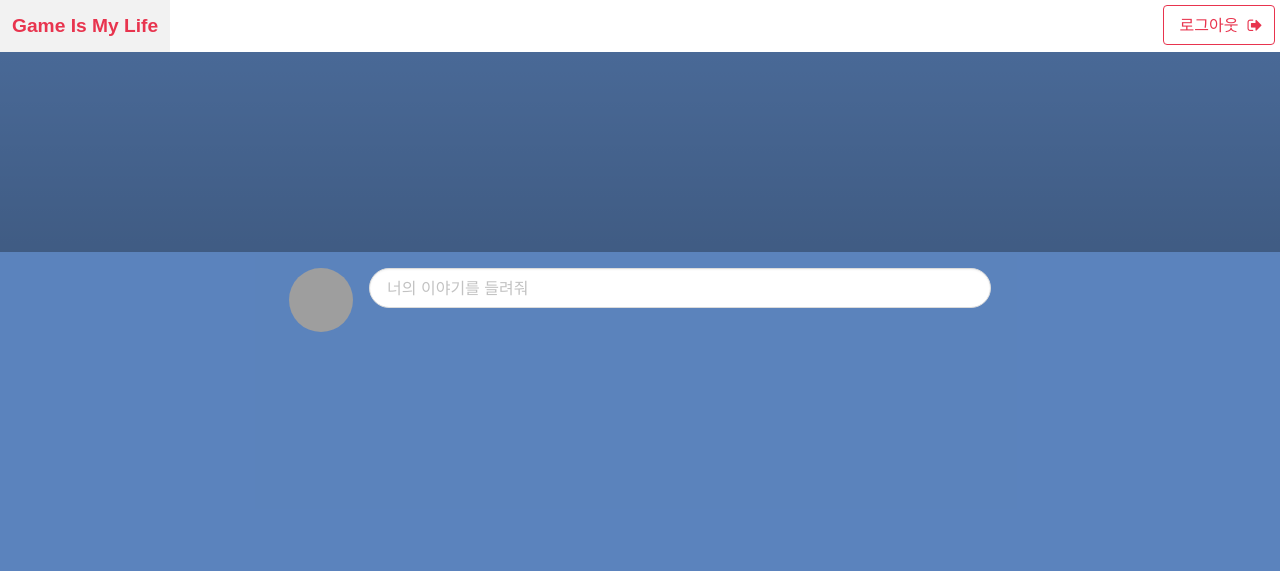
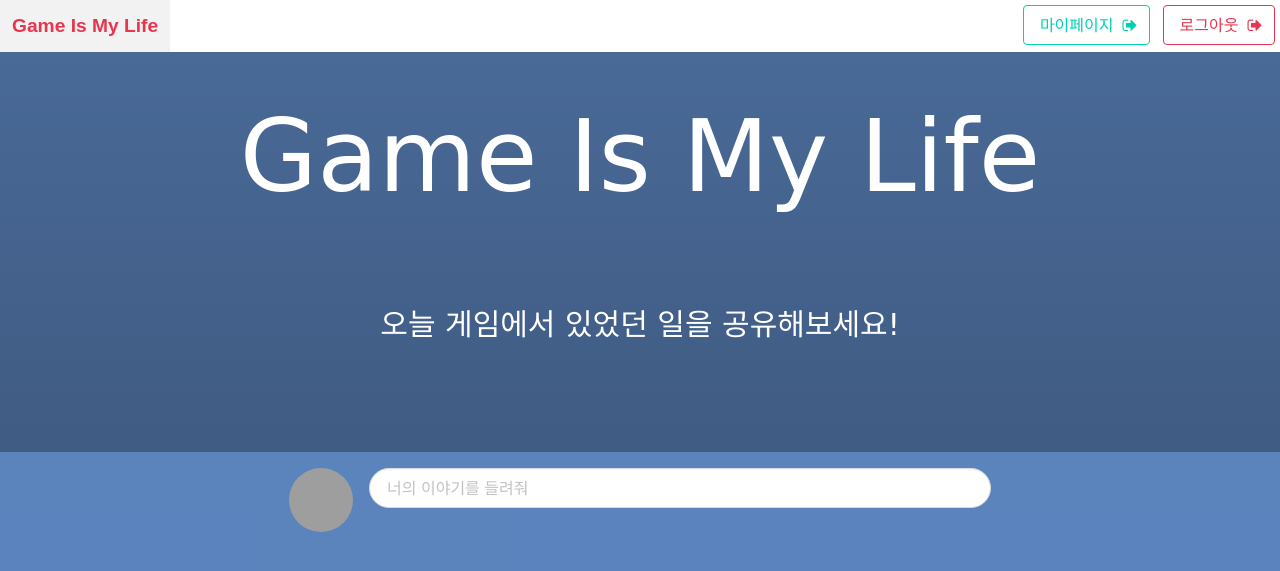
Before and after one commit to kang0906/W1-web-mini-project, a Flask app: template game-is-my-life/templates/index.html in a window 1280 px wide. Shown: the top 571 px of the page. Run offline with Flask 2, Linux system fonts and the light colour scheme; the template is opened without the code that fills it, so the values that code supplies are empty; some libraries are stand-ins or nearby versions; grey boxes are pictures that could not be loaded.

Commit message:
마이페이지 기능 구현, 백그라운드 이미지

```diff
--- a/game-is-my-life/static/mystyle.css
+++ b/game-is-my-life/static/mystyle.css
@@ -1,11 +1,38 @@
 .my_image {
-    background-image: linear-gradient( rgba(0, 0, 0, 0.2), rgba(0, 0, 0, 0.3) ),url("https://search.pstatic.net/common/?src=http%3A%2F%2Fblogfiles.naver.net%2F20160226_120%2Fmanny80_1456450941142Jem1v_JPEG%2Flol_%25283%2529.jpg&type=a340");
+    background-image: linear-gradient( rgba(0, 0, 0, 0.2), rgba(0, 0, 0, 0.3) ),url("https://search.pstatic.net/common/?src=http%3A%2F%2Fblogfiles.naver.net%2FMjAyMjA4MTZfNTgg%2FMDAxNjYwNjYxOTA2MDcx.WYqryZjUjp6of1brylKv0fkpd15WoYcSvjQ77Xrnukkg.53FlYNctafQBfHUgNXN5Wvep5T5p1ubKp-bZIyDUVLsg.PNG.adorable409%2FScreen06.png&type=sc960_832");
     background-position: center;
 
-     background-size: 100% 200px;
+     background-size: 100% 400px;
 
       width: 100%;
-      height: 200px;
+      height: 400px;
+}
+
+.hero-body{
+  background-image: linear-gradient( rgba(0, 0, 0, 0.2), rgba(0, 0, 0, 0.3) ),url("https://search.pstatic.net/common/?src=http%3A%2F%2Fblogfiles.naver.net%2FMjAyMjA4MTZfNTgg%2FMDAxNjYwNjYxOTA2MDcx.WYqryZjUjp6of1brylKv0fkpd15WoYcSvjQ77Xrnukkg.53FlYNctafQBfHUgNXN5Wvep5T5p1ubKp-bZIyDUVLsg.PNG.adorable409%2FScreen06.png&type=sc960_832");
+    background-position: center;
+     background-size: 100% 400px;
+
+}
+
+.hero-body > .hero is-white{
+    width: 50%;
+}
+
+.my_title{
+    font-size: 100px;
+    color: white;
+    text-align: center;
+    padding-top: 30px;
+    font-family: 'Yeon Sung', cursive;
+}
+
+.my_logo{
+    font-size: 30px;
+    color: white;
+    text-align: center;
+    padding-top: 70px;
+    font-family: 'Yeon Sung', cursive;
 }
 
 
--- a/game-is-my-life/templates/index.html
+++ b/game-is-my-life/templates/index.html
@@ -31,8 +31,10 @@
 <body class="has-navbar-fixed-top">
 
 <div class="my_image" >
+    <h1 class="my_title">Game Is My Life</h1>
+    <h3 class="my_logo">오늘 게임에서 있었던 일을 공유해보세요!</h3>
+</div>
 
-</div>
 <nav class="navbar is-fixed-top is-white" role="navigation" aria-label="main navigation">
     <div class="navbar-brand">
         <a class="navbar-item" href="/">
@@ -40,12 +42,12 @@
             <strong class="is-sparta" style="font-family: 'Stylish', sans-serif;font-size: larger;">Game Is My
                 Life</strong>
         </a>
-        <!-- this is for you 민석 -->
-        <!-- <button style="position: absolute; top:5px;right:130px; " class="button level-item has-text-centered is-primary is-outlined" aria-label="logout"
-           onclick="#">
+
+         <a style="position: absolute; top:5px;right:130px; " class="button level-item has-text-centered is-primary is-outlined" aria-label="logout"
+           href="/user/{{ user_info.username }}">
             마이페이지&nbsp;&nbsp;&nbsp;<span class="icon is-small"><i class="fa fa-sign-out"
                                                                  aria-hidden="true"></i></span>
-        </button> -->
+        </a>
         <button style="position: absolute;top:5px; right: 5px; " class="button level-item has-text-centered is-sparta is-outlined" aria-label="logout"
            onclick="sign_out()">
             로그아웃&nbsp;&nbsp;&nbsp;<span class="icon is-small"><i class="fa fa-sign-out"
```
Also changed, not shown: game-is-my-life/templates/user.html (+30 -15 lines).
